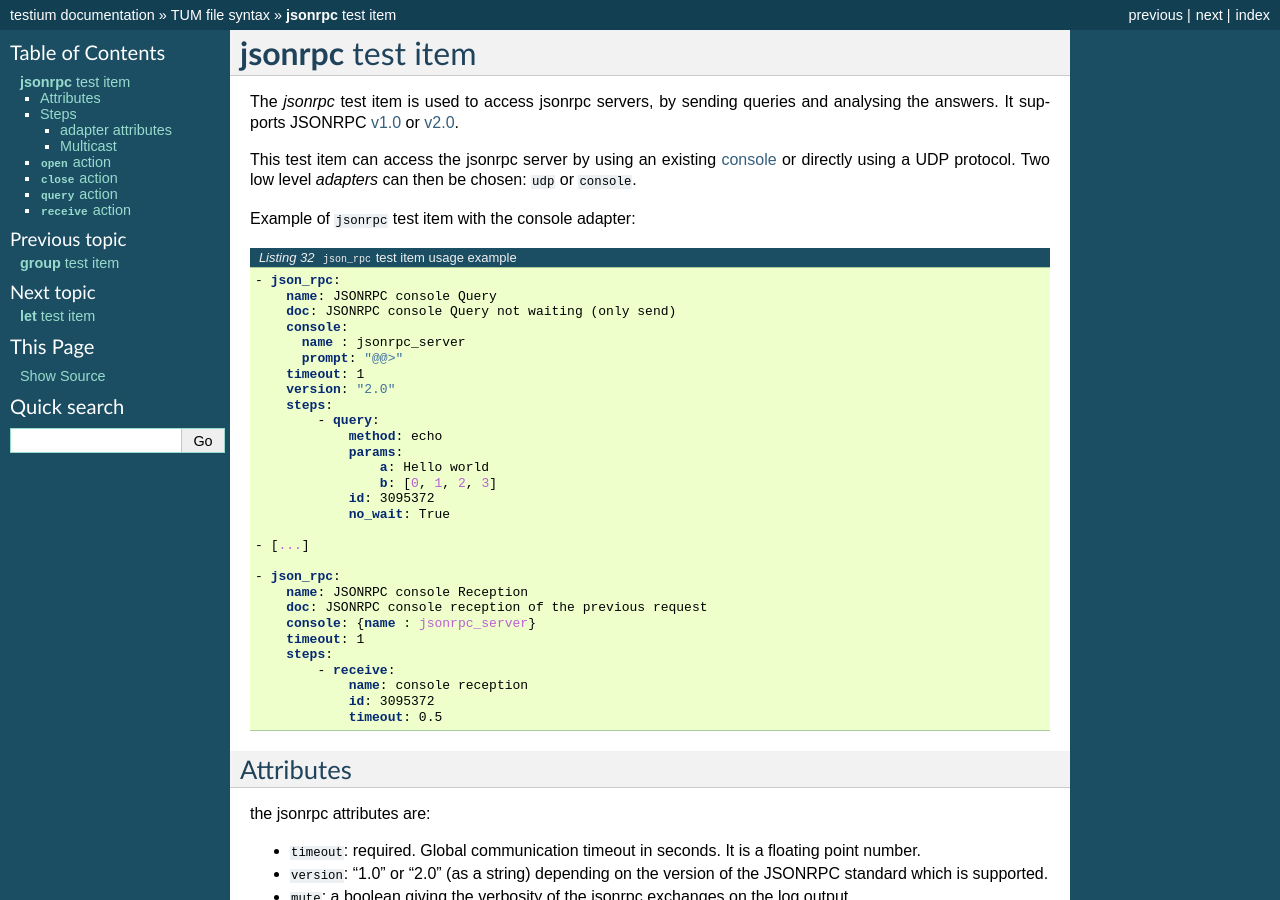
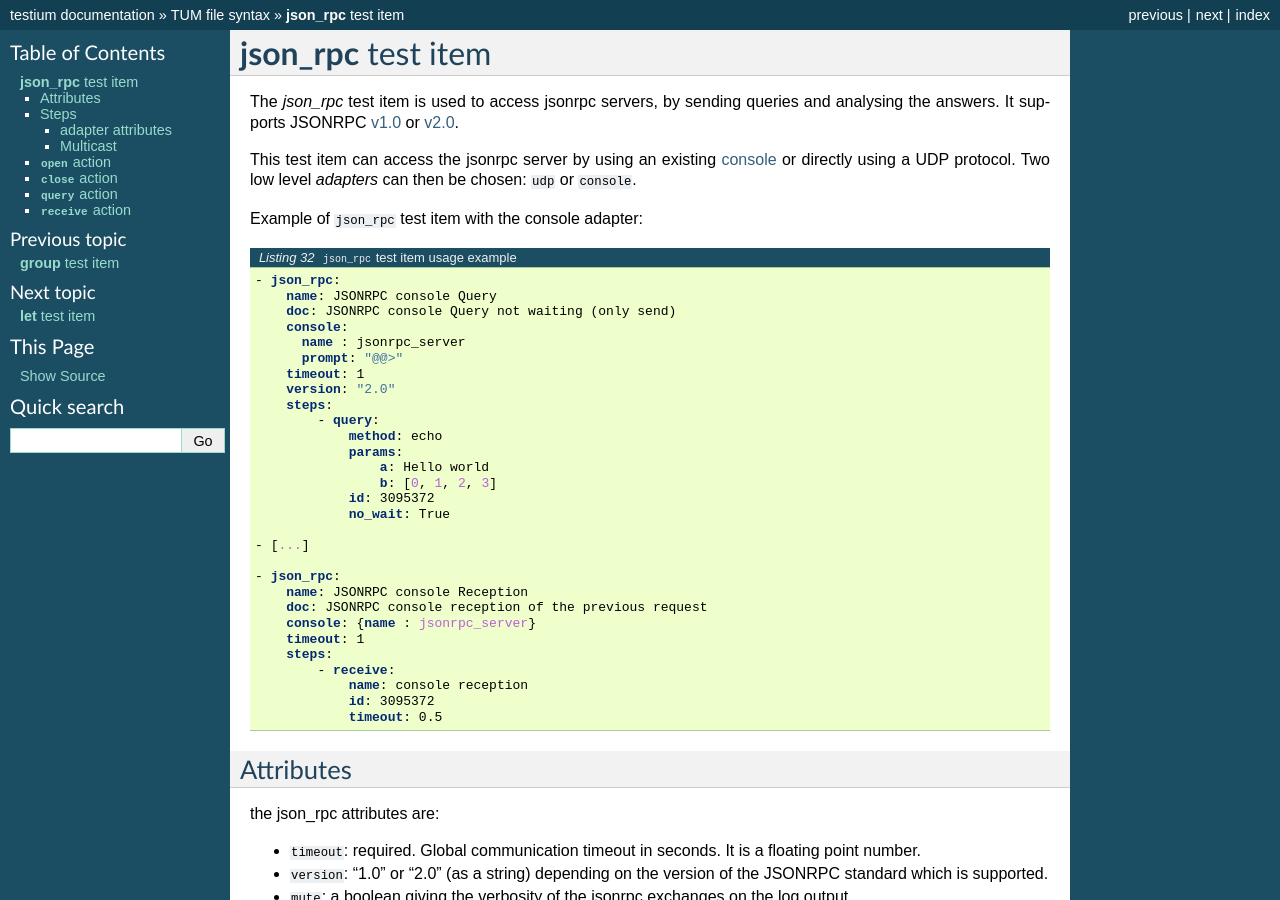
Before and after one commit to testium-HIL/testium, a Sphinx documentation site: the page built from doc/manual/sphinx/source/test_items/json-rpc_test_item.rst, in a window 1280 px wide and 900 px high. Built offline with Sphinx 7.4.7, drawn with Linux system fonts in a browser that asks for light colours.

Commit message:
doc: name the json_rpc test item json_rpc (YAML key) in the section title and item references

```diff
--- a/doc/manual/sphinx/source/test_items/json-rpc_test_item.rst
+++ b/doc/manual/sphinx/source/test_items/json-rpc_test_item.rst
@@ -1,9 +1,9 @@
 .. _sec_jsonrpc_test_item:
 
-**jsonrpc** test item
+**json_rpc** test item
 ============================================================
 
-The `jsonrpc` test item is used to access jsonrpc servers, by sending queries and analysing the
+The `json_rpc` test item is used to access jsonrpc servers, by sending queries and analysing the
 answers.
 It supports JSONRPC `v1.0 <https://www.jsonrpc.org/specification_v1>`_ or
 `v2.0 <https://www.jsonrpc.org/specification>`_.
@@ -12,7 +12,7 @@ This test item can access the jsonrpc server by using an existing
 :ref:`console<sec_console_test_item>` or directly using a UDP protocol.
 Two low level *adapters* can then be chosen: ``udp`` or ``console``.
 
-Example of ``jsonrpc`` test item with the console adapter:
+Example of ``json_rpc`` test item with the console adapter:
 
 .. code-block:: yaml
     :caption: ``json_rpc`` test item usage example
@@ -50,7 +50,7 @@ Example of ``jsonrpc`` test item with the console adapter:
 Attributes
 -----------------------
 
-the jsonrpc attributes are:
+the json_rpc attributes are:
 
 * ``timeout``: required. Global communication timeout in seconds. It is a floating point number.
 * ``version``: "1.0" or "2.0" (as a string) depending on the version of the JSONRPC
```
